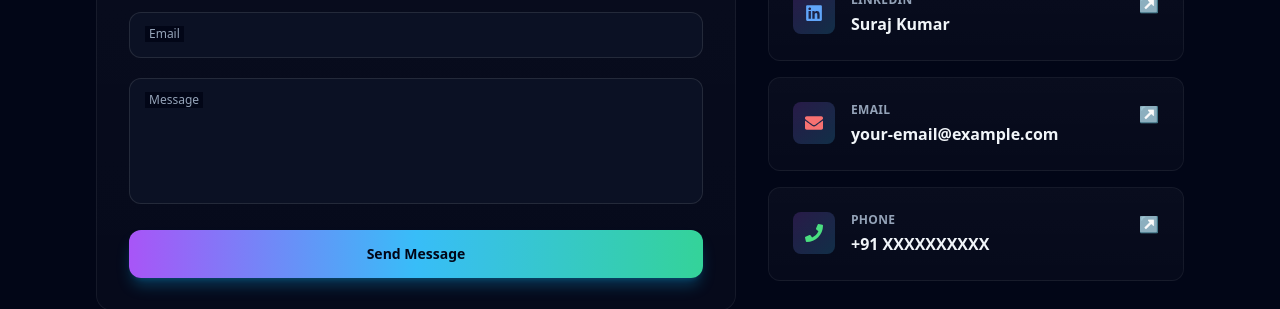
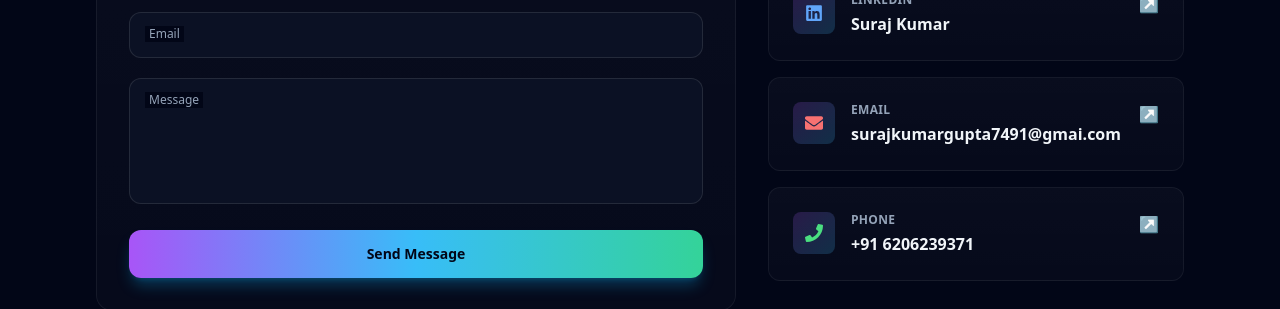
Before and after one commit to suraj-kumar1-8/Portfolio, a React (Vite) app: page / in a window 1280 px wide. Shown: the part 6360-6669 px from the top of the page. Built offline with nearby package versions, Linux system fonts and the light colour scheme; the HTML template or start-up script is replaced by a standard one.

Commit message:
Added new MERN project

```diff
--- a/src/components/Contact.jsx
+++ b/src/components/Contact.jsx
@@ -52,7 +52,7 @@ export default function Contact() {
           user_name: formData.user_name,
           user_email: formData.user_email,
           message: formData.message,
-          to_email: 'your-email@example.com' // Replace with your email
+          to_email: 'surajkumargupta7491@gmai.com' // Replace with your email
         },
         'YOUR_PUBLIC_KEY' // Replace with your public key
       )
@@ -82,21 +82,21 @@ export default function Contact() {
       icon: FaLinkedin,
       label: 'LinkedIn',
       value: 'Suraj Kumar',
-      link: 'https://linkedin.com/in/suraj-kumar-8a',
+      link: 'https://www.linkedin.com/in/suraj-kumar2111/',
       color: 'text-blue-400'
     },
     {
       icon: FaEnvelope,
       label: 'Email',
-      value: 'your-email@example.com',
-      link: 'mailto:your-email@example.com',
+      value: 'surajkumargupta7491@gmai.com',
+      link: 'mailto:surajkumargupta7491@gmai.com',
       color: 'text-red-400'
     },
     {
       icon: FaPhone,
       label: 'Phone',
-      value: '+91 XXXXXXXXXX',
-      link: 'tel:+91XXXXXXXXXX',
+      value: '+91 6206239371',
+      link: 'tel:+916206239371',
       color: 'text-green-400'
     }
   ]
--- a/src/components/Footer.jsx
+++ b/src/components/Footer.jsx
@@ -15,7 +15,7 @@ export default function Footer() {
     },
     {
       Icon: FaLinkedin,
-      href: 'https://linkedin.com',
+      href: 'https://www.linkedin.com/in/suraj-kumar2111/',
       label: 'LinkedIn',
       color: 'text-[#0A66C2]',
       hoverColor: 'hover:text-[#0A66C2]',
@@ -23,7 +23,7 @@ export default function Footer() {
     },
     {
       Icon: SiLeetcode,
-      href: 'https://leetcode.com',
+      href: 'https://leetcode.com/u/HtVI08YLj0/',
       label: 'LeetCode',
       color: 'text-[#FFA116]',
       hoverColor: 'hover:text-[#FFA116]',
--- a/src/components/Hero.jsx
+++ b/src/components/Hero.jsx
@@ -158,7 +158,7 @@ export default function Hero() {
                   },
                   {
                     Icon: FaEnvelope,
-                    href: 'mailto:surajkumargupta7491@gmail.com',
+                    href: 'mailto:surajkumargupta7491@gmai.com',
                     color: 'text-slate-300',
                     hoverColor: 'text-white',
                     glowColor: 'bg-gradient-to-tr from-purple-500/30 via-sky-400/30 to-emerald-400/30'
--- a/src/components/LeetCodeTracker.jsx
+++ b/src/components/LeetCodeTracker.jsx
@@ -66,7 +66,7 @@ export default function LeetCodeTracker() {
             </p>
           </div>
           <button
-            onClick={() => window.open('https://leetcode.com', '_blank')}
+            onClick={() => window.open('https://leetcode.com/u/HtVI08YLj0/', '_blank')}
             className="mt-6 inline-flex items-center justify-center gap-2 px-4 py-2 rounded-full text-sm font-medium bg-gradient-to-r from-amber-400 to-emerald-400 text-slate-900 shadow-lg shadow-amber-500/20"
           >
             View LeetCode Profile
```
Also changed, not shown: 1 other file (tests, documents, lock files or other folders).
